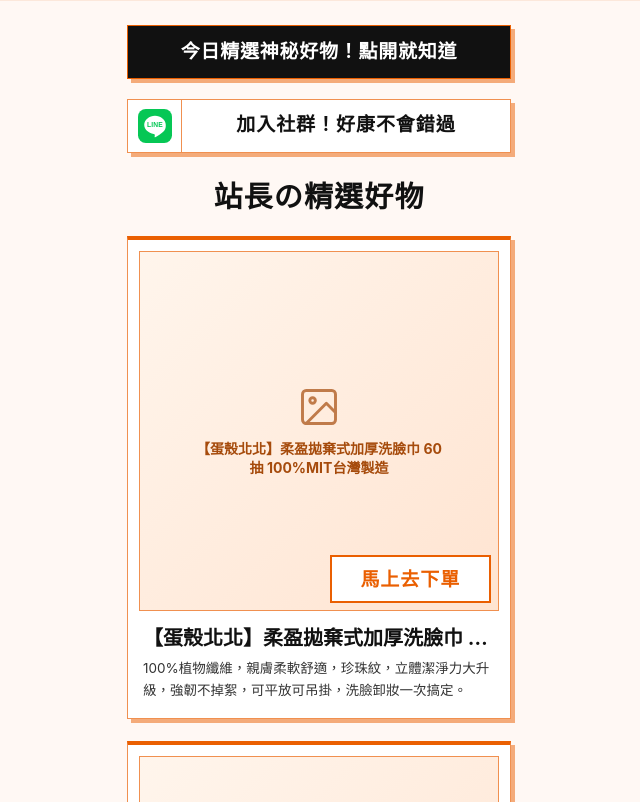
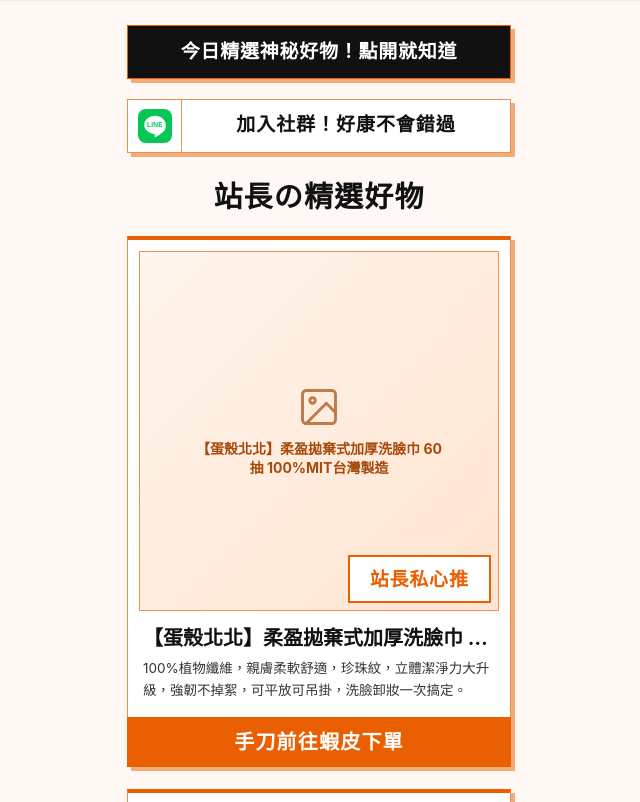
Before and after one commit to rockchang1221/10newsss, a plain HTML site: page index.html in a window 1280 px wide. Shown: the part 70-872 px from the top of the page, without its empty margins (321-961 px from the left). Drawn offline with Linux system fonts and the light colour scheme; no server answers; a web font is replaced by a local one.

Commit message:
Update index.html

```diff
--- a/index.html
+++ b/index.html
@@ -255,9 +255,13 @@
       background-color: var(--bg-card);
       border-left: 1px solid var(--border-soft);
       border-right: 1px solid var(--border-soft);
-      border-bottom: 1px solid var(--border-soft);
+      border-bottom: none;
       border-top: 4px solid var(--accent-orange);
-      padding: 11px 11px 17px;
+      padding: 0;
+    }
+
+    .product-card__content {
+      padding: 11px 11px 16px;
     }
 
     .product-card__media {
@@ -308,14 +312,14 @@
       overflow: hidden;
     }
 
-    /* 圖片右下角「馬上去下單」白底橘框按鈕標籤（放大約 1.25x，鎖死樣式，hover 時不變色、不單獨移動） */
+    /* 圖片右下角隨機促銷詞白底橘框標籤（鎖死樣式，hover 時不變色、不單獨移動） */
     .product-card__cta {
       position: absolute;
       right: 2%;
       bottom: 2%;
-      min-width: 45%;
+      min-width: 40%;
       min-height: 13.5%;
-      padding: 8px 18px;
+      padding: 8px 10px;
       display: inline-flex;
       align-items: center;
       justify-content: center;
@@ -324,7 +328,7 @@
       color: var(--accent-orange);
       font-size: clamp(16px, 4.8vw, 19px);
       font-weight: 700;
-      letter-spacing: 0.05em;
+      letter-spacing: 0.04em;
       line-height: 1;
       white-space: nowrap;
       z-index: 2;
@@ -366,6 +370,23 @@
       word-break: break-word;
     }
 
+    /* 商品卡片底部滿版橘色行動條：「手刀前往蝦皮下單」 */
+    .product-card__footer {
+      width: calc(100% + 2px);
+      margin-left: -1px;
+      background-color: var(--accent-orange);
+      color: var(--text-inverse);
+      padding: 12px 16px;
+      text-align: center;
+      font-size: clamp(18px, 5vw, 20px);
+      font-weight: 700;
+      letter-spacing: 0.06em;
+      line-height: 1.3;
+      white-space: nowrap;
+      overflow: hidden;
+      text-overflow: ellipsis;
+    }
+
     /* 載入中骨架屏 */
     .skeleton-card {
       background-color: var(--bg-card);
@@ -374,7 +395,11 @@
       border-bottom: 1px solid var(--border-soft);
       border-top: 4px solid var(--accent-orange);
       box-shadow: var(--shadow-offset) var(--shadow-offset) 0 var(--shadow-peach);
-      padding: 11px 11px 17px;
+      padding: 0;
+    }
+
+    .skeleton-card__content {
+      padding: 11px 11px 16px;
     }
 
     .skeleton-box {
@@ -404,6 +429,12 @@
       width: 68%;
     }
 
+    .skeleton-footer {
+      height: 46px;
+      width: 100%;
+      background-color: #F4C4A4;
+    }
+
     @keyframes shimmer {
       0% {
         background-position: 200% 0;
@@ -417,12 +448,12 @@
        4. 底部卡片：我要去蝦皮逛逛（對應 CSV 最後一筆）
        ========================================== */
     .shopee-card {
-      background-color: var(--bg-shopee);
-      border: 1.5px solid #111111;
-      color: var(--text-inverse);
-      padding: 18px 16px;
+      background-color: var(--bg-card);
+      border: 1.5px solid var(--border-orange);
+      color: var(--text-primary);
+      padding: 16px 16px;
       text-align: center;
-      font-size: clamp(18px, 5vw, 21px);
+      font-size: clamp(19px, 5.4vw, 22px);
       font-weight: 700;
       letter-spacing: 0.06em;
       line-height: 1.3;
@@ -498,7 +529,7 @@
     <a
       id="line-card"
       class="card-link line-card"
-      href="https://line.me/ti/g2/YOUR_LINE_GROUP_ID"
+      href="https://line.me/ti/g2/HIc7fgs99P58LIeioNcD8-oV6LNobRUu4GtRYw?utm_source=invitation&utm_medium=link_copy&utm_campaign=default"
       target="_blank"
       rel="noopener noreferrer"
       aria-label="加入 LINE 社群！好康不會錯過"
@@ -548,6 +579,18 @@
     Copyright © 2026 10.newsss. All Rights Reserved.
   </footer>
 
+  <!-- ★ 圖片右下角隨機促銷詞 JSON（可直接在此增減詞彙，使用者每次開啟頁面都會隨機輪播） -->
+  <script id="product-badges-json" type="application/json">
+  [
+    "特價$XXX元",
+    "手刀搶購中",
+    "限時優惠中",
+    "熱銷補貨中",
+    "站長私心推",
+    "人氣熱賣中"
+  ]
+  </script>
+
   <script>
     (function () {
       'use strict';
@@ -563,8 +606,11 @@
         // 若 CSV 裡的 image 欄位沒有副檔名（例如 images/product1），會依序嘗試以下副檔名
         defaultImageExts: ['.jpg', '.png', '.webp', '.jpeg'],
 
-        // 商品圖片右下角的行動呼籲按鈕文字
-        productCtaText: '馬上去下單',
+        // 商品卡片底部橘色行動按鈕文字
+        productFooterText: '手刀前往蝦皮下單',
+
+        // 當 JSON 區塊格式異常時的預設標籤備援詞
+        fallbackBadges: ['特價$XXX中', '手刀搶購中'],
 
         // 當網路讀取失敗時，是否顯示內建範例資料當備援
         useFallbackDemoData: true
@@ -775,9 +821,43 @@
       }
 
       // =========================================================================
+      //  讀取內嵌 JSON 隨機詞彙清單並進行 Fisher-Yates 洗牌
+      // =========================================================================
+      function getShuffledBadgePhrases() {
+        let phrases = [];
+        try {
+          const jsonEl = document.getElementById('product-badges-json');
+          if (jsonEl && jsonEl.textContent) {
+            const parsed = JSON.parse(jsonEl.textContent);
+            if (Array.isArray(parsed)) {
+              phrases = parsed
+                .map((item) => (typeof item === 'string' ? item.trim() : ''))
+                .filter(Boolean);
+            }
+          }
+        } catch (err) {
+          console.warn('解析促銷詞 JSON 失敗，將改用預設詞彙：', err);
+        }
+
+        if (phrases.length === 0) {
+          phrases = CONFIG.fallbackBadges.slice();
+        }
+
+        // Fisher-Yates 隨機洗牌，確保每次載入頁面都隨機排列且同頁相鄰卡片不重複
+        const list = phrases.slice();
+        for (let i = list.length - 1; i > 0; i--) {
+          const j = Math.floor(Math.random() * (i + 1));
+          const temp = list[i];
+          list[i] = list[j];
+          list[j] = temp;
+        }
+        return list;
+      }
+
+      // =========================================================================
       //  建立單一商品卡片 DOM
       // =========================================================================
-      function createProductCard(item) {
+      function createProductCard(item, badgeText) {
         const card = document.createElement('a');
         card.className = 'card-link product-card';
 
@@ -793,6 +873,10 @@
             e.preventDefault();
           });
         }
+
+        // 上半部白底內容區（圖片 + 標題 + 兩行說明）
+        const content = document.createElement('div');
+        content.className = 'product-card__content';
 
         // 圖片區塊
         const media = document.createElement('div');
@@ -824,13 +908,13 @@
           media.appendChild(createFallbackElement(item.title));
         }
 
-        // 右下角「馬上去下單」白底橘框標籤
+        // 右下角白底橘框隨機促銷詞標籤
         const cta = document.createElement('span');
         cta.className = 'product-card__cta';
-        cta.textContent = CONFIG.productCtaText;
+        cta.textContent = badgeText;
         media.appendChild(cta);
 
-        card.appendChild(media);
+        content.appendChild(media);
 
         // 文字區塊
         const body = document.createElement('div');
@@ -848,7 +932,15 @@
           body.appendChild(descEl);
         }
 
-        card.appendChild(body);
+        content.appendChild(body);
+        card.appendChild(content);
+
+        // 卡片底部滿版橘色行動條：「手刀前往蝦皮下單」
+        const footerBar = document.createElement('div');
+        footerBar.className = 'product-card__footer';
+        footerBar.textContent = CONFIG.productFooterText;
+        card.appendChild(footerBar);
+
         return card;
       }
 
@@ -882,11 +974,19 @@
           );
         }
 
-        // 中間所有資料（第 2 筆 ~ 倒數第 2 筆）浮動渲染為商品卡片
+        // 中間所有資料（第 2 筆 ~ 倒數第 2 筆）浮動渲染為商品卡片，並依序套用洗牌後的隨機促銷詞
         const productRows = rows.length > 2 ? rows.slice(1, -1) : [];
+        let badgePool = getShuffledBadgePhrases();
+        let poolIdx = 0;
+
         const fragment = document.createDocumentFragment();
         for (const item of productRows) {
-          fragment.appendChild(createProductCard(item));
+          if (poolIdx >= badgePool.length) {
+            badgePool = getShuffledBadgePhrases();
+            poolIdx = 0;
+          }
+          const badgeText = badgePool[poolIdx++];
+          fragment.appendChild(createProductCard(item, badgeText));
         }
         productsListEl.appendChild(fragment);
       }
@@ -901,10 +1001,13 @@
           sk.className = 'skeleton-card';
           sk.setAttribute('aria-hidden', 'true');
           sk.innerHTML =
+            '<div class="skeleton-card__content">' +
             '<div class="skeleton-box skeleton-media"></div>' +
             '<div class="skeleton-box skeleton-title"></div>' +
             '<div class="skeleton-box skeleton-line"></div>' +
-            '<div class="skeleton-box skeleton-line skeleton-line--short"></div>';
+            '<div class="skeleton-box skeleton-line skeleton-line--short"></div>' +
+            '</div>' +
+            '<div class="skeleton-footer"></div>';
           productsListEl.appendChild(sk);
         }
       }
```
